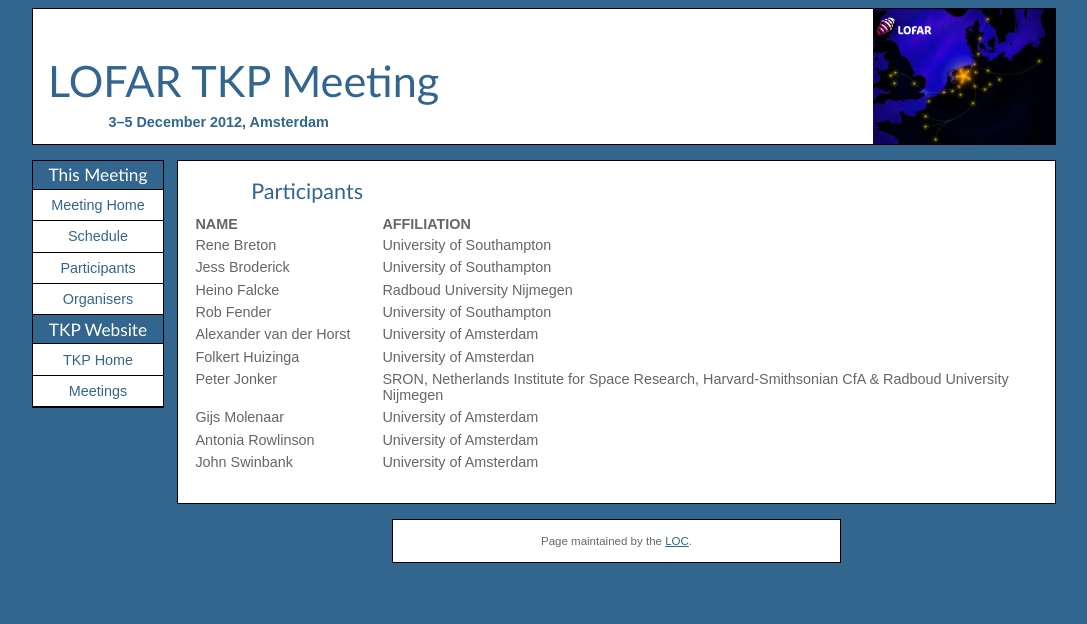
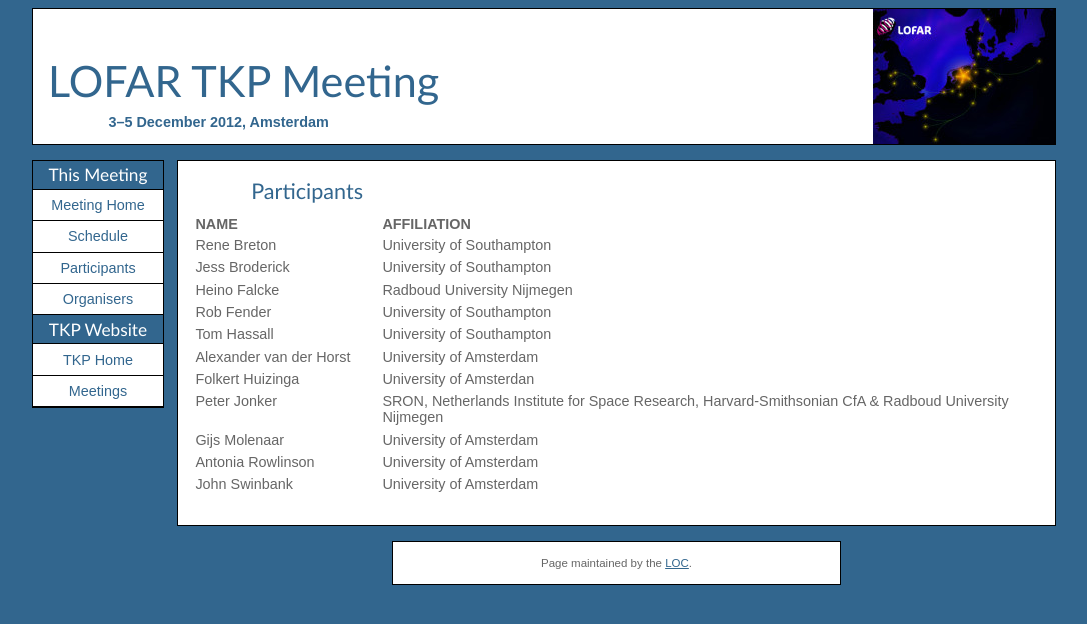
Before and after one commit to transientskp/transientskp.github.com, a Jekyll site: the page built from meetings/2012-12/participants.html, in a window 1280 px wide. Shown: the top 624 px of the page, without its empty margins (96-1183 px from the left). Built offline with Jekyll 4.4.1, drawn with Linux system fonts in a browser that asks for light colours.

Commit message:
Add participants

```diff
--- a/meetings/2012-12/participants.html
+++ b/meetings/2012-12/participants.html
@@ -31,6 +31,10 @@
     <td>University of Southampton</td>
   </tr>
   <tr>
+    <td>Tom&nbsp;Hassall</td>
+    <td>University of Southampton</td>
+  </tr>
+  <tr>
     <td>Alexander&nbsp;van&nbsp;der&nbsp;Horst</td>
     <td>University of Amsterdam</td>
   </tr>
```
